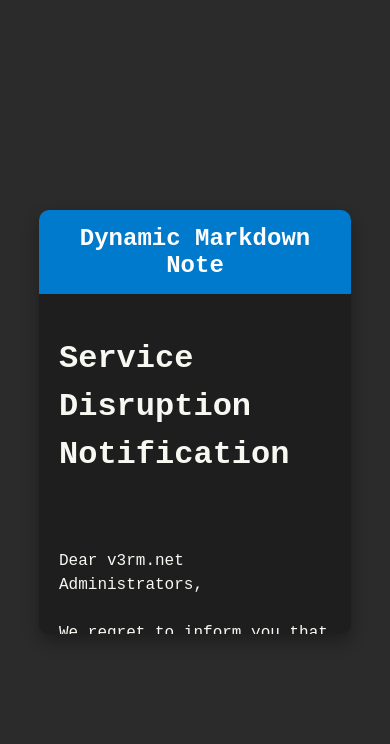
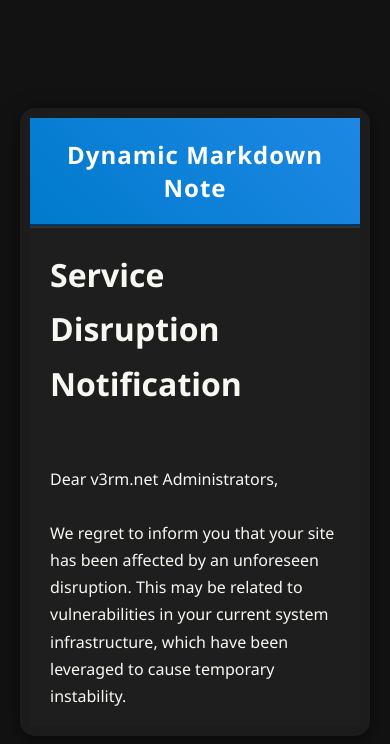
Before and after one commit to weprogramstuff/weprogramstuff.github.io, a plain HTML site: page index.html in a window 390 px wide. Drawn offline with Linux system fonts and the light colour scheme.

Commit message:
Update index.html

```diff
--- a/index.html
+++ b/index.html
@@ -5,60 +5,124 @@
     <meta name="viewport" content="width=device-width, initial-scale=1.0">
     <title>Dynamic Markdown Note</title>
     <style>
-        body {
-            font-family: 'Courier New', Courier, monospace;
-            background-color: #2b2b2b;
-            color: #f8f8f2;
+        /* Global Styles */
+        * {
             margin: 0;
             padding: 0;
+            box-sizing: border-box;
+        }
+        body {
+            font-family: 'Segoe UI', Tahoma, Geneva, Verdana, sans-serif;
+            background-color: #121212;
+            color: #f5f5f5;
             display: flex;
             justify-content: center;
             align-items: center;
             height: 100vh;
+            overflow: hidden;
+            padding: 20px;
         }
+
+        /* Container Styles */
         .container {
-            width: 80%;
-            max-width: 800px;
-            background: #1e1e1e;
-            border-radius: 10px;
-            box-shadow: 0 8px 16px rgba(0, 0, 0, 0.3);
+            width: 100%;
+            max-width: 900px;
+            background: #1c1c1c;
+            border-radius: 15px;
+            box-shadow: 0 4px 20px rgba(0, 0, 0, 0.5);
             overflow: hidden;
+            display: flex;
+            flex-direction: column;
+            transition: transform 0.3s ease-in-out;
         }
+
+        .container:hover {
+            transform: scale(1.02);
+        }
+
+        /* Header Styles */
         .header {
-            background: #007acc;
-            color: white;
-            padding: 15px;
+            background: linear-gradient(45deg, #007acc, #1e88e5);
+            color: #fff;
+            padding: 20px;
             text-align: center;
-            font-size: 1.5em;
+            font-size: 2em;
             font-weight: bold;
+            letter-spacing: 1px;
+            border-bottom: 2px solid #003366;
         }
+
+        /* Output Styles */
         .output {
-            padding: 20px;
+            padding: 30px;
             background: #1e1e1e;
             color: #f8f8f2;
             overflow-y: auto;
-            max-height: 300px;
+            max-height: 500px;
+            font-size: 1.1em;
+            line-height: 1.7;
+            border-top: 2px solid #333;
+            transition: background-color 0.2s ease-in-out;
+        }
+
+        .output:hover {
+            background-color: #2a2a2a;
+        }
+
+        /* Code block styling */
+        pre {
+            background: #2e2e2e;
+            padding: 15px;
+            border-radius: 8px;
+            overflow-x: auto;
+            margin: 10px 0;
+        }
+
+        code {
+            background: #3e3e3e;
+            color: #f4f4f4;
+            padding: 5px;
+            border-radius: 5px;
             font-size: 1em;
-            line-height: 1.5;
         }
-        pre {
-            background: #3e3e3e;
-            padding: 10px;
-            border-radius: 5px;
-            overflow-x: auto;
-        }
-        code {
-            background: #272822;
-            color: #a6e22e;
-            padding: 2px 4px;
-            border-radius: 4px;
-        }
+
+        /* Link Styling */
         a {
             color: #66d9ef;
             text-decoration: none;
+            transition: color 0.2s ease-in-out;
         }
+
         a:hover {
+            color: #ff79c6;
             text-decoration: underline;
+        }
+
+        /* List Styling */
+        ul {
+            list-style-type: none;
+            padding-left: 20px;
+        }
+
+        ul li {
+            margin: 10px 0;
+        }
+
+        /* Responsive Design */
+        @media (max-width: 768px) {
+            .container {
+                max-width: 100%;
+                padding: 10px;
+            }
+
+            .header {
+                font-size: 1.5em;
+            }
+
+            .output {
+                font-size: 1em;
+                padding: 20px;
+            }
         }
     </style>
 </head>
@@ -72,6 +136,7 @@
         const output = document.getElementById('markdown-output');
 
         const markdownText = `# Service Disruption Notification\n\nDear v3rm.net Administrators,\n\nWe regret to inform you that your site has been affected by an unforeseen disruption. This may be related to vulnerabilities in your current system infrastructure, which have been leveraged to cause temporary instability.\n\nIf you wish to restore normal service and ensure the future security of your operations, we recommend taking prompt action. To discuss the resolution of this situation and avoid further complications, please reach out via the encrypted communication channel provided below.\n\nContact: https://matrix.to/#/#4f4e6af4-fbc8-44b0-a024-8ce92ed6964e:unredacted.org\nFurther instructions will be given upon verified communication.\n\nTime is of the essence.\n\nBest,\nPaxTechnologica`;
+
         function renderMarkdown(markdownText) {
             return markdownText
                 .replace(/^### (.+)/gm, '<h3>$1</h3>')
@@ -80,7 +145,7 @@
                 .replace(/\*\*(.+?)\*\*/g, '<strong>$1</strong>')
                 .replace(/\*(.+?)\*/g, '<em>$1</em>')
                 .replace(/`([^`]+)`/g, '<code>$1</code>')
-                .replace(/\[([^\]]+)\]\(([^\)]+)\)/g, '<a href="$2">$1</a>')
+                .replace(/\[([^\]]+)\]\(([^\)]+)\)/g, '<a href="$2" target="_blank">$1</a>')
                 .replace(/^\- (.+)/gm, '<ul><li>$1</li></ul>')
                 .replace(/\n/g, '<br>');
         }
```
